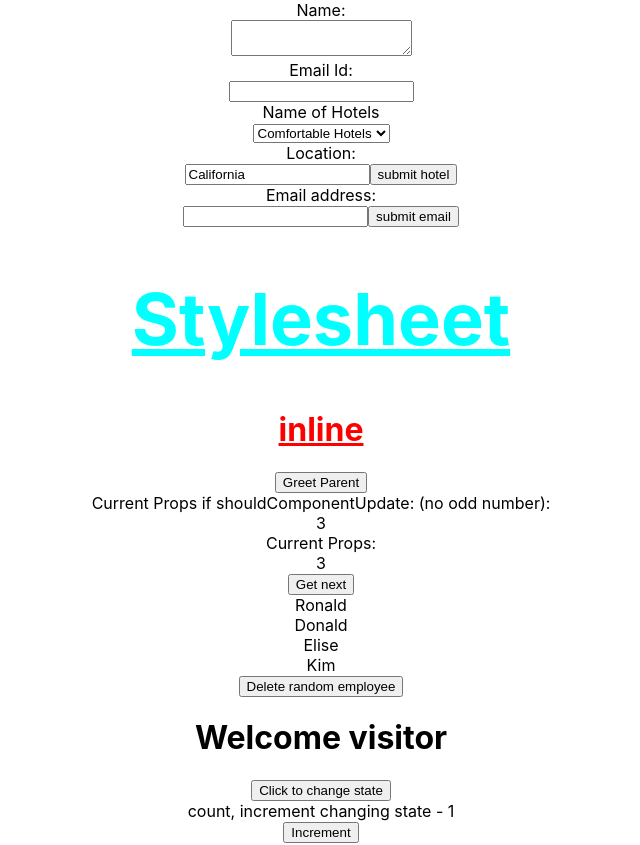
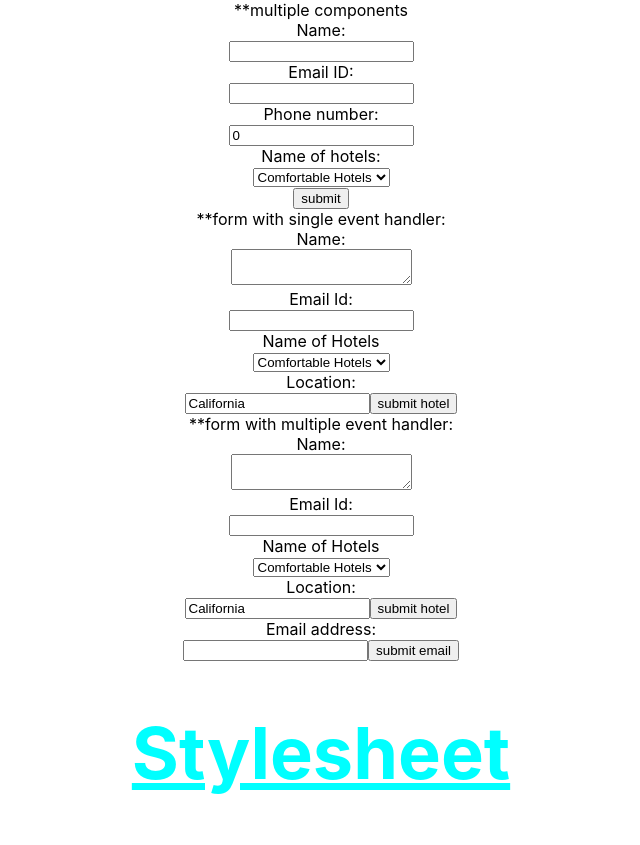
Before and after one commit to sylleryum/React, a React (Create React App) app in the folder learning path/: page / in a window 1280 px wide. Shown: the top 845 px of the page, without its empty margins (319-959 px from the left). Built offline with nearby package versions, Linux system fonts and the light colour scheme.

Commit message:
forms continued

```diff
--- a/learning path/src/App.js
+++ b/learning path/src/App.js
@@ -13,6 +13,9 @@ import ParentComponent from './components/events/props to parent/ParentComponent
 import StylingCss from "./components/StylingCss";
 import EmailForm from "./components/forms/EmailForm";
 import HotelBookingForm from "./components/forms/HotelBookingForm";
+import HotelBookingFormSingleEvent from "./components/forms/HotelBookingFormSingleEvent";
+import HotelBookingFormMultipleComponents
+    from "./components/forms/individual componenets/HotelBookingFormMultipleComponents";
 
 
 function App() {
@@ -23,7 +26,15 @@ function App() {
     return (
         <div className="App">
 
+            {/*multiple components*/}
+            **multiple components
+            <HotelBookingFormMultipleComponents/>
+            {/*form with textarea/text input and select done through 1 event only*/}
+            **form with single event handler:
+            <HotelBookingFormSingleEvent/>
+
             {/*form with textarea/text input and select done manually*/}
+            **form with multiple event handler:
             <HotelBookingForm/>
 
             {/*simple text input using form*/}
--- /dev/null
+++ b/learning path/src/components/forms/HotelBookingFormSingleEvent.js
@@ -0,0 +1,81 @@
+import React, {Component} from 'react';
+
+class HotelBookingFormSingleEvent extends Component {
+    constructor(props) {
+        super(props)
+        this.state = {
+            nameValue: '',
+            emailValue: '',
+            nameOfHotelsValue: 'Comfortable Hotels',
+            locationValue: 'California'
+        };
+    }
+
+    handleInputChange = (event) => {
+        const name = event.target.name;
+        let value = event.target.value;
+
+        if (name === 'nameValue'){
+            value = value.toUpperCase();
+        }
+        this.setState({[name]: value}, () => console.log(`Current state ${this.state[name]}`))
+        //console.log(`current state ${this.state.[name]}`)
+    }
+
+    handleSubmit = (event) => {
+        alert(`name ${this.state.nameValue}
+        email ${this.state.emailValue}
+        name of hotel ${this.state.nameOfHotelsValue}
+        location ${this.state.locationValue}`)
+
+        // console.log(`"name ${this.state.nameValue}`)
+        // console.log(`"email ${this.state.emailValue}`)
+        // console.log(`"name of hotel ${this.state.nameOfHotelsValue}`)
+        // console.log(`"location ${this.state.locationValue}`)
+
+        this.setState({
+            nameValue: '',
+            emailValue: '',
+            nameOfHotelsValue: 'Comfortable Hotels',
+            locationValue: 'California'
+        })
+        event.preventDefault();
+    }
+
+    render() {
+        return (
+            <form onSubmit={this.handleSubmit}>
+                <div>Name:</div>
+                <textarea value={this.state.nameValue}
+                          name="nameValue"
+                          onChange={this.handleInputChange}/>
+
+                <div>Email Id:</div>
+                <input type='text'
+                       value={this.state.emailValue}
+                       name="emailValue"
+                       onChange={this.handleInputChange}/>
+
+                <div>Name of Hotels</div>
+                <select
+                    value={this.state.nameOfHotelsValue}
+                    name="nameOfHotelsValue"
+                    onChange={this.handleInputChange}>
+                    <option value="Fantastic Hotels">Fantastic Hotels</option>
+                    <option value="Wonderful Hotels">Wonderful Hotels</option>
+                    <option value="Comfortable Hotels">Comfortable Hotels</option>
+                    <option value="Pretentious Hotels">Pretentious Hotels</option>
+                </select>
+
+                <div>Location:</div>
+                <input type='text'
+                       value={this.state.locationValue}
+                       name="locationValue"
+                       onChange={this.handleInputChange}/>
+                <input type='submit' value='submit hotel'/>
+            </form>
+        );
+    }
+}
+
+export default HotelBookingFormSingleEvent;
--- /dev/null
+++ b/learning path/src/components/forms/individual componenets/HotelBookingFormMultipleComponents.js
@@ -0,0 +1,83 @@
+import React, {Component} from 'react';
+import TextInput from "./TextInput";
+import NumberInput from "./NumberInput";
+import SelectInput from "./SelectInput";
+
+class HotelBookingFormMultipleComponents extends Component {
+    constructor(props) {
+        super(props)
+        this.state = {
+            nameValue: '',
+            emailValue: '',
+            phoneValue:0,
+            nameOfHotelValue: 'Comfortable Hotels',
+        };
+    }
+
+    handleInputChange = (event) => {
+        const name = event.target.name;
+        let value = event.target.value;
+
+        if (name === 'nameValue'){
+            value = value.toUpperCase();
+        }
+        this.setState({[name]: value}, () => console.log(`Current state ${this.state[name]}`))
+        //console.log(`current state ${this.state.[name]}`)
+    }
+
+    handleSubmit = (event) => {
+        alert(`name ${this.state.nameValue}
+        email ${this.state.emailValue}
+        phone ${this.state.phoneValue}
+        name of hotel ${this.state.nameOfHotelValue}`)
+
+        // console.log(`"name ${this.state.nameValue}`)
+        // console.log(`"email ${this.state.emailValue}`)
+        // console.log(`"name of hotel ${this.state.nameOfHotelsValue}`)
+        // console.log(`"location ${this.state.locationValue}`)
+
+        this.setState({
+            nameValue: '',
+            emailValue: '',
+            phoneValue:0,
+            nameOfHotelValue: 'Comfortable Hotels'
+        })
+        event.preventDefault();
+    }
+
+    render() {
+        return (
+            <form onSubmit={this.handleSubmit}>
+                <TextInput label={"Name: "}
+                           name={"nameValue"}
+                           value={this.state.nameValue}
+                           handleInputChange={this.handleInputChange}/>
+                <TextInput label={"Email ID: "}
+                           name={"emailValue"}
+                           value={this.state.emailValue}
+                           handleInputChange={this.handleInputChange}/>
+                <NumberInput label={"Phone number: "}
+                           name={"phoneValue"}
+                           value={this.state.phoneValue}
+                           options={this.props.hotelNamesOptions}
+                           handleInputChange={this.handleInputChange}/>
+                <SelectInput label={"Name of hotels: "}
+                             name={"nameOfHotelValue"}
+                             value={this.state.nameOfHotelValue}
+                             options={this.props.hotelNamesOptions}
+                             handleInputChange={this.handleInputChange}/>
+                             <input type="submit" value="submit"/>
+
+            </form>
+        );
+    }
+}
+
+HotelBookingFormMultipleComponents.defaultProps = {
+    hotelNamesOptions:['Fantastic Hotels',
+        'Wonderful Hotels',
+        'Comfortable Hotels',
+        'Pretentious Hotels']
+};
+
+export default HotelBookingFormMultipleComponents;
--- /dev/null
+++ b/learning path/src/components/forms/individual componenets/NumberInput.js
@@ -0,0 +1,23 @@
+import React, {Component} from 'react';
+
+class NumberInput extends Component {
+    handleInputInnerChange = (event) => {
+        this.props.handleInputChange(event);
+    }
+    render() {
+        return (
+            <div>
+                <div>
+                    {this.props.label}
+                </div>
+                <input type="number"
+                       value={this.props.value}
+                       name={this.props.name}
+                       onChange={this.handleInputInnerChange}
+                />
+            </div>
+        );
+    }
+}
+
+export default NumberInput;
--- /dev/null
+++ b/learning path/src/components/forms/individual componenets/SelectInput.js
@@ -0,0 +1,29 @@
+import React, {Component} from 'react';
+
+class SelectInput extends Component {
+    handleInputInnerChange = (event) => {
+        this.props.handleInputChange(event);
+    }
+
+    render() {
+        return (
+            <div>
+                <div>
+                    {this.props.label}
+                </div>
+                <select value={this.props.value}
+                        name={this.props.name}
+                        onChange={this.handleInputInnerChange}>
+                    {this.props.options.map(
+                        (option) => <option key={option} value={option}>
+                            {option}
+                        </option>)}
+
+                </select>
+
+            </div>
+        );
+    }
+}
+
+export default SelectInput;
--- /dev/null
+++ b/learning path/src/components/forms/individual componenets/TextInput.js
@@ -0,0 +1,30 @@
+import React, {Component} from 'react';
+
+class TextInput extends Component {
+
+    //this is a "dummy" method, the onChange of this component generates an event, this event is passed on this call
+    //it is then passed to the true event handler method (this.props.handleInputChange) in parent who called this component
+    //with the event property (event)
+    handleInputInnerChange = (event) => {
+        this.props.handleInputChange(event);
+    }
+
+    render() {
+        return (
+            <div>
+                <div>
+                    {this.props.label}
+                </div>
+                <input type="text"
+                       name={this.props.name}
+                       value={this.props.value}
+                       onChange={this.handleInputInnerChange}
+                />
+            </div>
+
+
+        );
+    }
+}
+
+export default TextInput;
```
